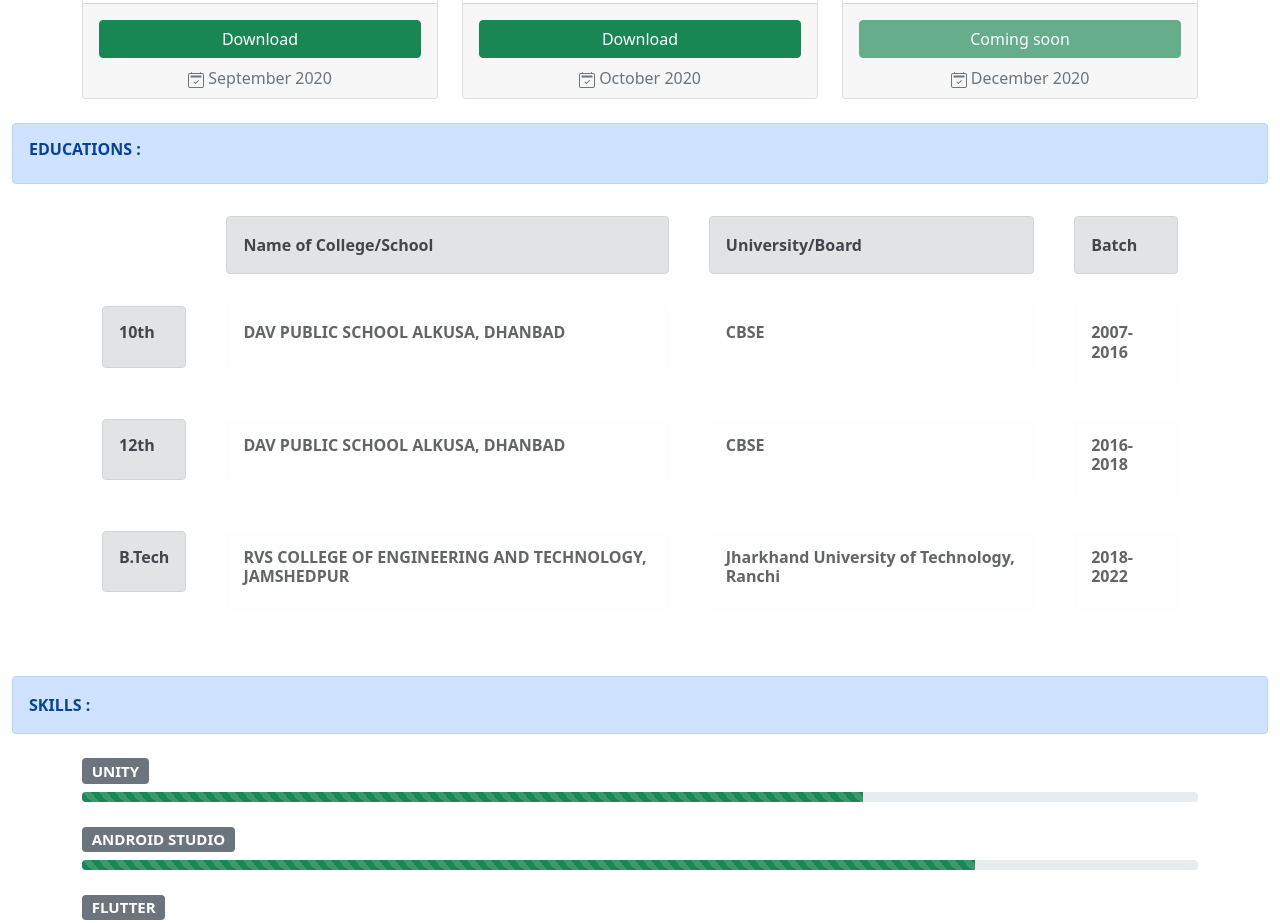
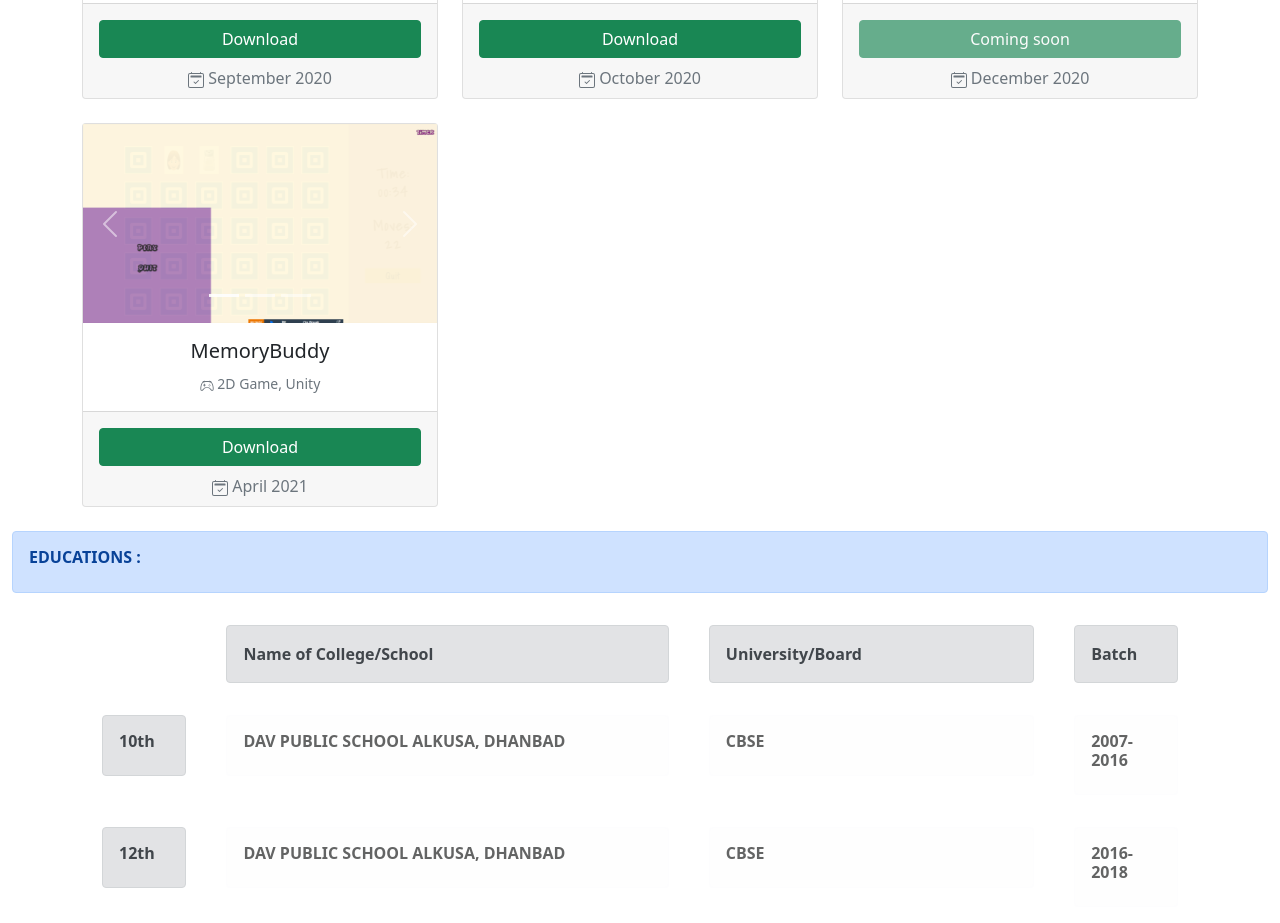
Before and after one commit to Pikachu-Vikku/PavilionEnd.com, a plain HTML site: page index.html in a window 1280 px wide. Shown: the part 1299-2222 px from the top of the page. Drawn offline with nearby package versions, Linux system fonts and the light colour scheme.

Commit message:
Updated Project

```diff
--- a/index.html
+++ b/index.html
@@ -344,6 +344,75 @@
         </div>
       </div>
 
+
+
+      <div class="col">
+        <div class="card h-100 text-center">
+          <div id="carouselExampleCaptions" class="carousel slide carousel-fade" data-bs-ride="carousel">
+            <ol class="carousel-indicators">
+              <li data-bs-target="#carouselExampleCaptions" data-bs-slide-to="0" class="active"></li>
+              <li data-bs-target="#carouselExampleCaptions" data-bs-slide-to="1"></li>
+              <li data-bs-target="#carouselExampleCaptions" data-bs-slide-to="2"></li>
+            </ol>
+            <div class="carousel-inner">
+              <div class="carousel-item active">
+                <img src="m1.png" class="d-block w-100 img-fluid" alt="...">
+                <div class="carousel-caption d-none d-md-block">
+                </div>
+              </div>
+              <div class="carousel-item">
+                <img src="m2.png" class="d-block w-100 img-fluid" alt="...">
+                <div class="carousel-caption d-none d-md-block">
+                </div>
+              </div>
+              <div class="carousel-item">
+                <img src="m1.png" class="d-block w-100 img-fluid" alt="...">
+                <div class="carousel-caption d-none d-md-block">
+                </div>
+              </div>
+            </div>
+            <a class="carousel-control-prev" href="#carouselExampleCaptions" role="button" data-bs-slide="prev">
+              <span class="carousel-control-prev-icon" aria-hidden="true"></span>
+              <span class="visually-hidden">Previous</span>
+            </a>
+            <a class="carousel-control-next" href="#carouselExampleCaptions" role="button" data-bs-slide="next">
+              <span class="carousel-control-next-icon" aria-hidden="true"></span>
+              <span class="visually-hidden">Next</span>
+            </a>
+          </div>
+          <div class="card-body">
+            <h5 class="card-title">MemoryBuddy</h5>
+            <p class="card-text"><small class="text-muted">
+                <svg width="1em" height="1em" viewBox="0 0 16 16" class="bi bi-controller" fill="currentColor"
+                  xmlns="http://www.w3.org/2000/svg">
+                  <path fill-rule="evenodd"
+                    d="M11.119 2.693c.904.19 1.75.495 2.235.98.407.408.779 1.05 1.094 1.772.32.733.599 1.591.805 2.466.206.875.34 1.78.364 2.606.024.815-.059 1.602-.328 2.21a1.42 1.42 0 0 1-1.445.83c-.636-.067-1.115-.394-1.513-.773a11.307 11.307 0 0 1-.739-.809c-.126-.147-.25-.291-.368-.422-.728-.804-1.597-1.527-3.224-1.527-1.627 0-2.496.723-3.224 1.527-.119.131-.242.275-.368.422-.243.283-.494.576-.739.81-.398.378-.877.705-1.513.772a1.42 1.42 0 0 1-1.445-.83c-.27-.608-.352-1.395-.329-2.21.024-.826.16-1.73.365-2.606.206-.875.486-1.733.805-2.466.315-.722.687-1.364 1.094-1.772.486-.485 1.331-.79 2.235-.98.932-.196 2.03-.292 3.119-.292 1.089 0 2.187.096 3.119.292zm-6.032.979c-.877.185-1.469.443-1.733.708-.276.276-.587.783-.885 1.465a13.748 13.748 0 0 0-.748 2.295 12.351 12.351 0 0 0-.339 2.406c-.022.755.062 1.368.243 1.776a.42.42 0 0 0 .426.24c.327-.034.61-.199.929-.502.212-.202.4-.423.615-.674.133-.156.276-.323.44-.505C4.861 9.97 5.978 9.026 8 9.026s3.139.943 3.965 1.855c.164.182.307.35.44.505.214.25.403.472.615.674.318.303.601.468.929.503a.42.42 0 0 0 .426-.241c.18-.408.265-1.02.243-1.776a12.354 12.354 0 0 0-.339-2.406 13.753 13.753 0 0 0-.748-2.295c-.298-.682-.61-1.19-.885-1.465-.264-.265-.856-.523-1.733-.708-.85-.179-1.877-.27-2.913-.27-1.036 0-2.063.091-2.913.27z" />
+                  <path
+                    d="M11.5 6.026a.5.5 0 1 1-1 0 .5.5 0 0 1 1 0zm-1 1a.5.5 0 1 1-1 0 .5.5 0 0 1 1 0zm2 0a.5.5 0 1 1-1 0 .5.5 0 0 1 1 0zm-1 1a.5.5 0 1 1-1 0 .5.5 0 0 1 1 0zm-7-2.5h1v3h-1v-3z" />
+                  <path
+                    d="M3.5 6.526h3v1h-3v-1zM3.051 3.26a.5.5 0 0 1 .354-.613l1.932-.518a.5.5 0 0 1 .258.966l-1.932.518a.5.5 0 0 1-.612-.354zm9.976 0a.5.5 0 0 0-.353-.613l-1.932-.518a.5.5 0 1 0-.259.966l1.932.518a.5.5 0 0 0 .612-.354z" />
+                </svg>
+                2D Game, Unity</small></p>
+          </div>
+          <div class="card-footer text-muted">
+              <a href="https://drive.google.com/file/d/1icNYQ6qTInJoa_A7z7enTV3PF38QoPyL/view?usp=sharing"
+              onclick="https://drive.google.com/file/d/1icNYQ6qTInJoa_A7z7enTV3PF38QoPyL/view?usp=sharing"
+              class="btn btn-success d-grid gap-2 my-2">Download</a>
+            <svg width="1em" height="1em" viewBox="0 0 16 16" class="bi bi-calendar2-check" fill="currentColor"
+              xmlns="http://www.w3.org/2000/svg">
+              <path fill-rule="evenodd"
+                d="M3.5 0a.5.5 0 0 1 .5.5V1h8V.5a.5.5 0 0 1 1 0V1h1a2 2 0 0 1 2 2v11a2 2 0 0 1-2 2H2a2 2 0 0 1-2-2V3a2 2 0 0 1 2-2h1V.5a.5.5 0 0 1 .5-.5zM2 2a1 1 0 0 0-1 1v11a1 1 0 0 0 1 1h12a1 1 0 0 0 1-1V3a1 1 0 0 0-1-1H2z" />
+              <path d="M2.5 4a.5.5 0 0 1 .5-.5h10a.5.5 0 0 1 .5.5v1a.5.5 0 0 1-.5.5H3a.5.5 0 0 1-.5-.5V4z" />
+              <path fill-rule="evenodd"
+                d="M10.854 8.146a.5.5 0 0 1 0 .708l-3 3a.5.5 0 0 1-.708 0l-1.5-1.5a.5.5 0 0 1 .708-.708L7.5 10.793l2.646-2.647a.5.5 0 0 1 .708 0z" />
+            </svg>
+            April 2021
+          </div>
+        </div>
+      </div>
+
+
+
     </div>
   </div>
 
```
Also changed, not shown: m1.png (added), m2.png (added).
